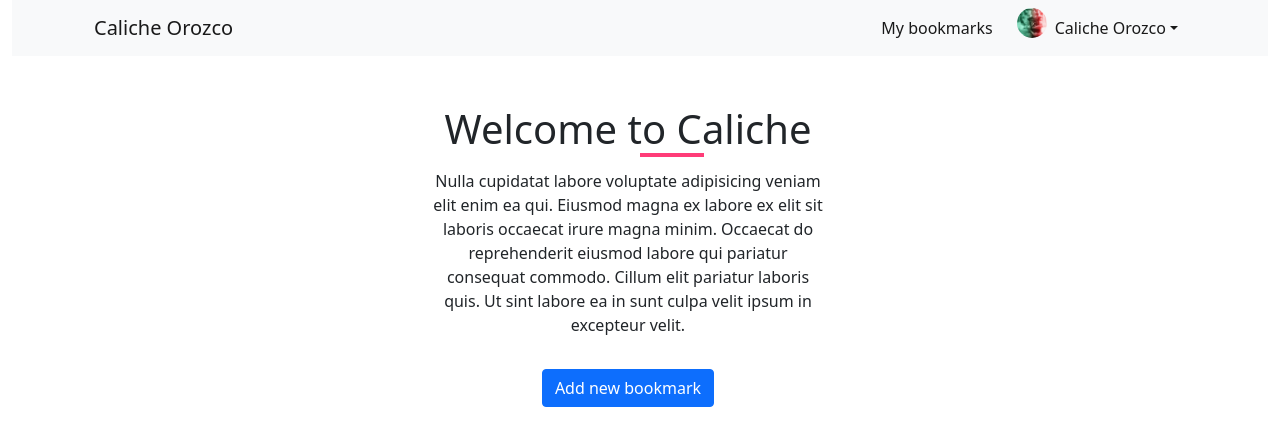
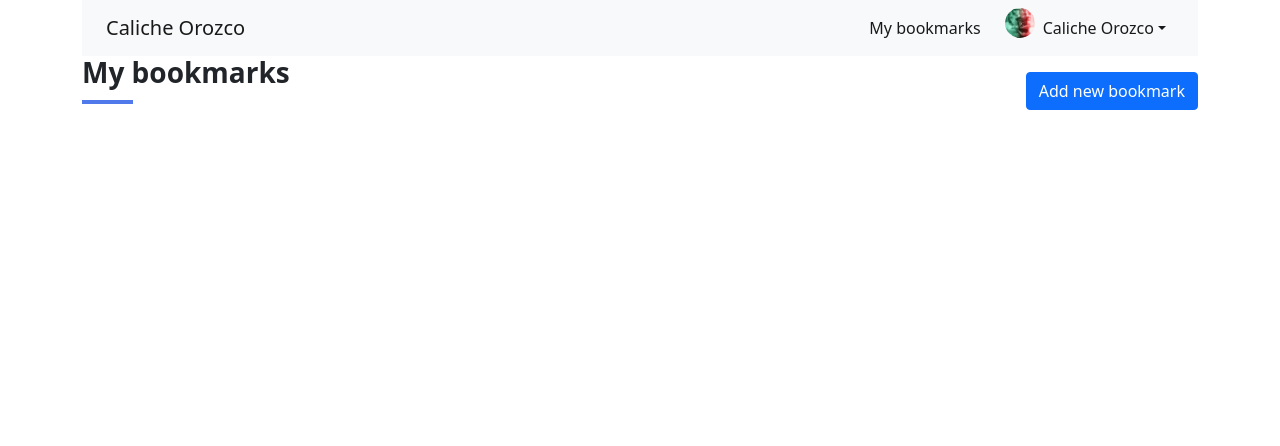
Before and after one commit to CalicheOrozco/evaluacion-bedu, a React (Create React App) app: page / in a window 1280 px wide. Shown: the top 446 px of the page. Built offline with nearby package versions, Linux system fonts and the light colour scheme.

Commit message:
se creo el componente bookmark

```diff
--- a/src/App.css
+++ b/src/App.css
@@ -1,6 +1,10 @@
 .main {
   width: 100% !important;
   height: 50vh !important;
+}
+
+.bookmarks {
+  width: 100% !important;
 }
 
 h1 {
@@ -8,10 +12,24 @@ h1 {
 }
 .main h1:after {
   content: "";
+  margin-top: 10px;
   position: absolute;
   display: block;
   width: 5%;
   height: 4px;
-  left: 50%;
-  background-color: #ff3c78;
+  left: 45%;
+  background-color: #5079eb;
 }
+
+h3 {
+  overflow: hidden;
+}
+.bookmarks h3:after {
+  margin-top: 10px;
+  content: "";
+  position: absolute;
+  display: block;
+  width: 4%;
+  height: 4px;
+  background-color: #5079eb;
+}
--- a/src/App.js
+++ b/src/App.js
@@ -3,15 +3,16 @@ import 'bootstrap/dist/css/bootstrap.min.css'
 import {Container, Row, Col } from 'react-bootstrap'
 import NavbarComp from './components/NavbarComp';
 import MainComp from './components/MainComp';
+import Bookmark from './components/Bookmark';
 
 function App() {
   return (
     <div className="App">
-      <Container fluid>
+      <Container >
   <Row>
     <Col >
     <NavbarComp />
-    <MainComp />
+    <Bookmark />
 
 
     </Col>
--- /dev/null
+++ b/src/components/Bookmark.js
@@ -0,0 +1,16 @@
+import React from 'react'
+import {Row, Col, Button } from 'react-bootstrap'
+
+function Bookmark() {
+    return (
+        <Row className=" ">
+    <Col md={4} className="bookmarks text-center d-inline-flex justify-content-between  ">
+
+    <h3 className="font-weight-bold text-center fw-bold mb-3">My bookmarks</h3>
+    <Button variant="primary" className="mt-3">Add new bookmark</Button>
+    </Col>
+    </Row>
+    )
+}
+
+export default Bookmark
--- a/src/components/MainComp.js
+++ b/src/components/MainComp.js
@@ -4,8 +4,8 @@ import {Row, Col, Button } from 'react-bootstrap'
 function MainComp() {
     return (
 
-        <Row className="main d-flex justify-content-center align-items-center">
-        <Col md={4} className="  text-center ">
+    <Row className="main d-flex justify-content-center align-items-center">
+    <Col md={4} className="  text-center ">
 
     <h1 className="font-weight-bold text-center mb-3">Welcome to Caliche</h1>
     <p>Nulla cupidatat labore voluptate adipisicing veniam elit enim ea qui. Eiusmod magna ex labore ex elit sit laboris occaecat irure magna minim. Occaecat do reprehenderit eiusmod labore qui pariatur consequat commodo. Cillum elit pariatur laboris quis. Ut sint labore ea in sunt culpa velit ipsum in excepteur velit.</p>
```
